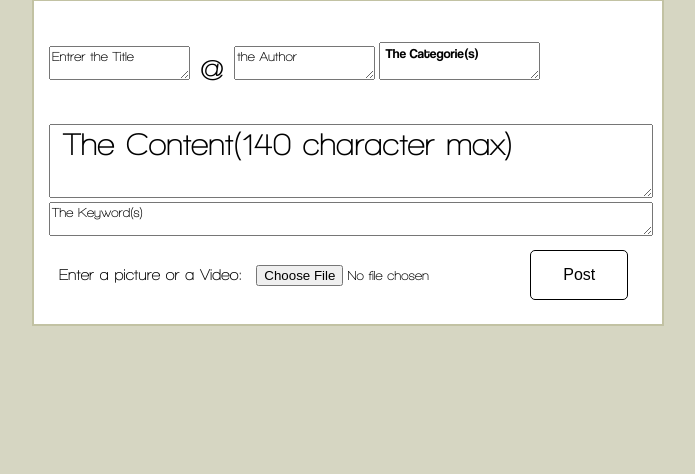
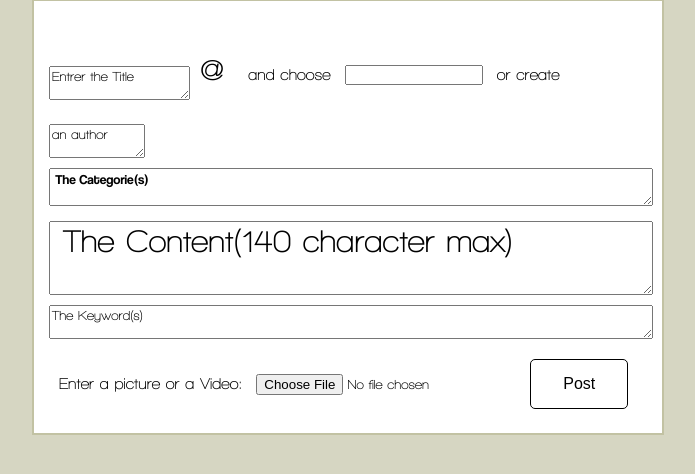
Before and after one commit to P4ndaFR/PHProject, a PHP site: page /post.php in a window 1280 px wide. Shown: the part 84-558 px from the top of the page, without its empty margins (292-987 px from the left). Run offline with PHP 8.4, Linux system fonts and the light colour scheme.

Commit message:
style update

```diff
--- a/post.php
+++ b/post.php
@@ -12,7 +12,18 @@
     <section>
         <article>
             <form>
-            <textarea id="title">Entrer the Title</textarea><p>@</p><textarea id="author">the Author</textarea>
+            <textarea id="title">Entrer the Title</textarea><p>@</p>
+            <p id="instructions">and choose</p>
+            <input list="authors" name="authors">
+            <datalist id="authors">
+                <option value="author1">
+                <option value="author2">
+                <option value="author3">
+                <option value="author4">
+            </datalist>
+            <p id="instructions">or create</p>
+            <textarea id="author">an author</textarea>
+            <!-- <textarea id="author">the Author</textarea> -->
             <textarea id="category"> The Categorie(s)</textarea>
             <textarea id="content"> The Content(140 character max)</textarea>
             <textarea id="keyword">The Keyword(s)</textarea>
--- a/style.css
+++ b/style.css
@@ -34,20 +34,16 @@ h1{
 }
 
 h2{
-	text-align: center;
 	font-family: "Walkway";
 	font-size: 2.5em;
-	display: inline-block;
 }
 
-h3
-{
+h3{
 	position:relative;
 	width: auto;
-	left: 45%;
-	font-family: "Coolvetica";
-	font-size: 1.5em;
+	font-family: "Coolvetica";;
 	display: inline-block;
+	margin: 10px;
 }
 a#key,a#key:focus, a#key:active {
   text-decoration: none;
@@ -141,18 +137,26 @@ p{
 	font-size: 1.8em;
 	display: inline-block;
 }
+p#instructions{
+	font-size: 1em;
+}
 img{
 	display: inline-block;
 	width: 100%;
 	height: auto;
 }
 textarea{
+	vertical-align: text-top;
 	display: inline-block;
 	width: auto;
 	font-family: "Walkway";
+	margin-bottom: 10px;
 }
 textarea#category{
 	font-family: "Coolvetica";
+	display: block;
+	margin-bottom: 15px;
+	width: 100%;
 }
 textarea#content{
 	font-size: 2em;
@@ -160,6 +164,9 @@ textarea#content{
 }
 textarea#keyword{
 	width: 100%;
+}
+textarea#author{
+	width: 15%;
 }
 p#image{
 	font-size:1em;
```
Also changed, not shown: index.php (+6 -1 lines).
